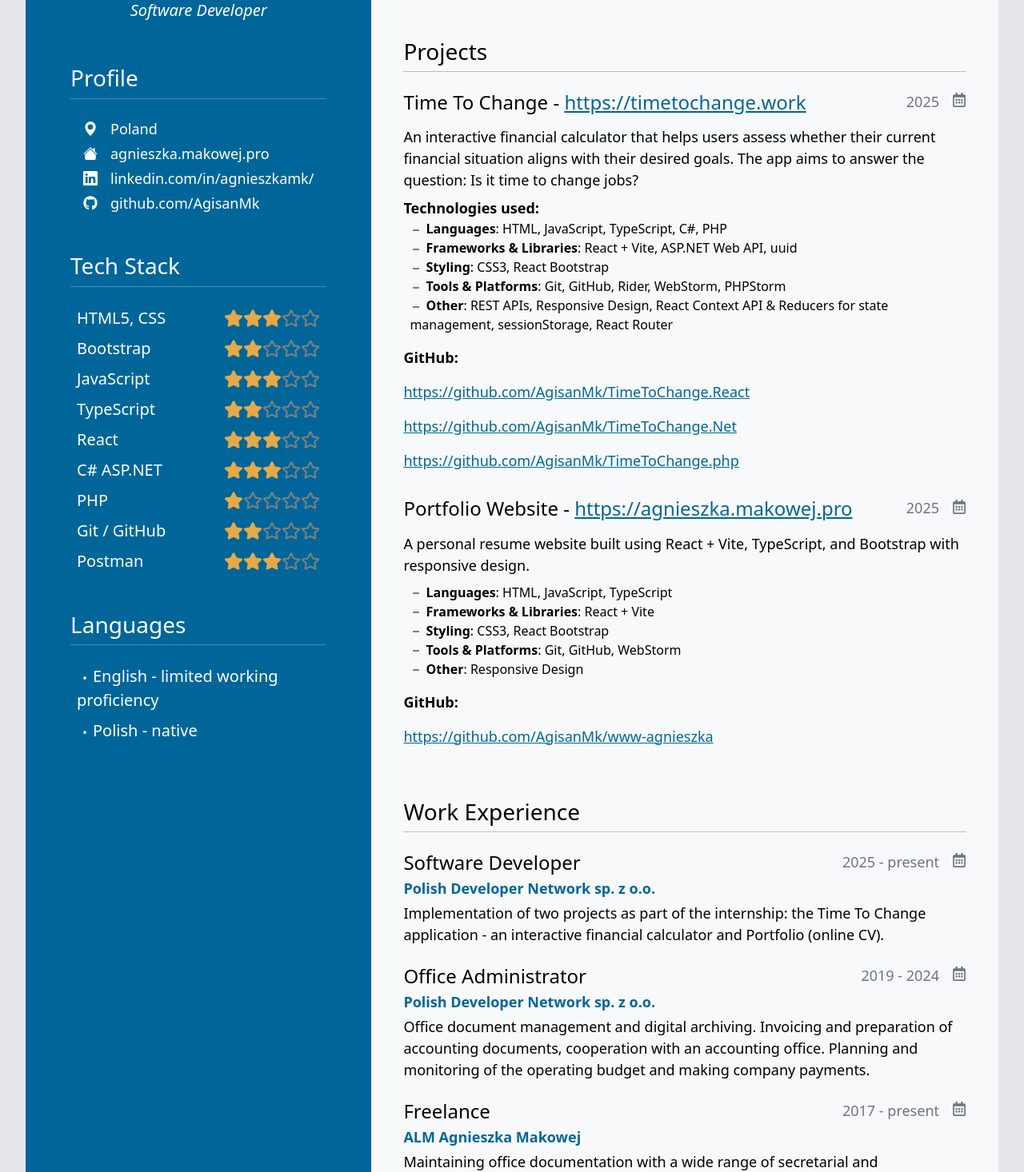
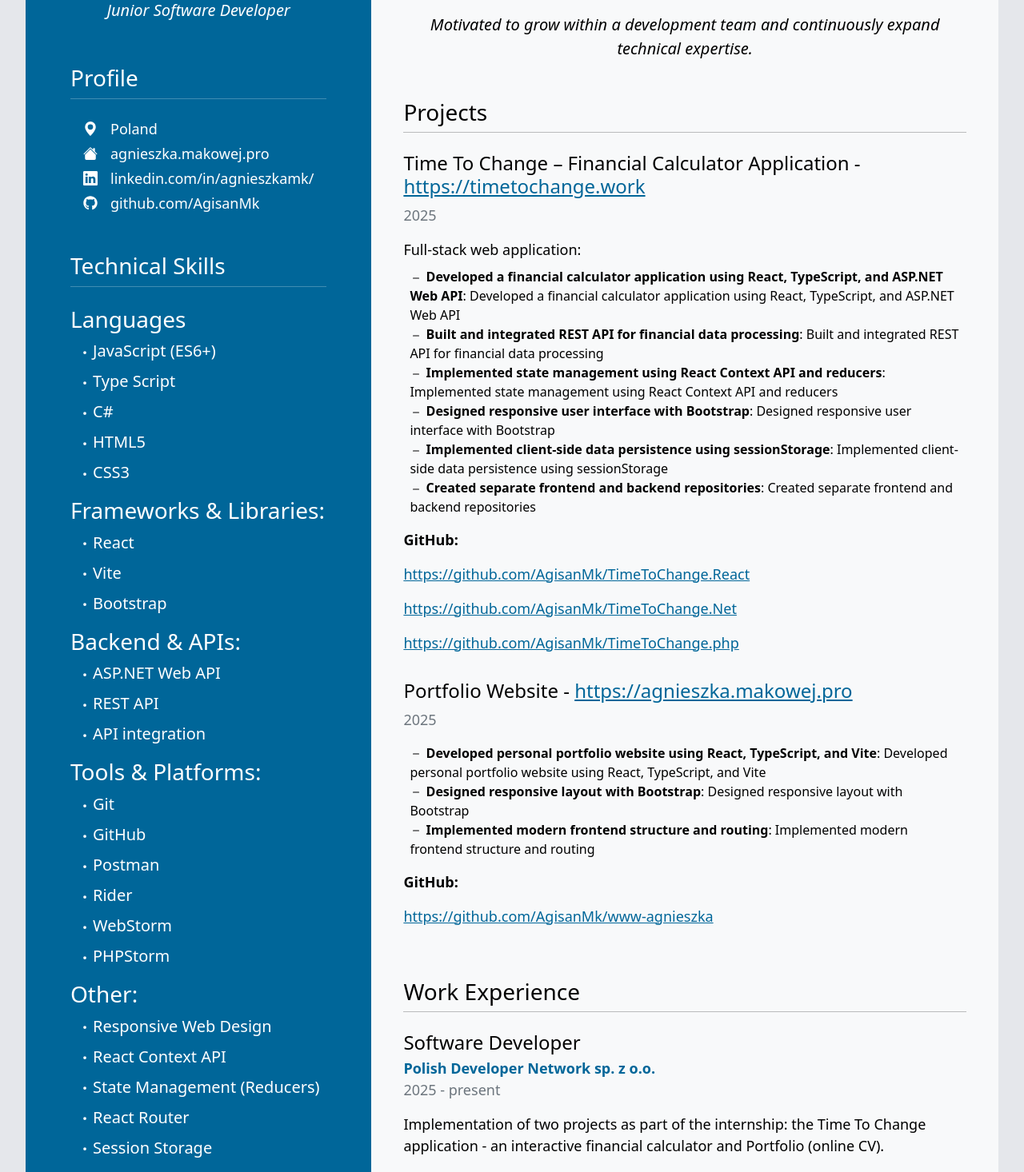
Before and after one commit to AgisanMk/www-agnieszka, a React (Vite) app: page / in a window 1280 px wide. Shown: the part 305-1771 px from the top of the page at 80% size. Built offline with nearby package versions, Linux system fonts and the light colour scheme; the HTML template or start-up script is replaced by a standard one.

Commit message:
Content update

```diff
--- a/src/App.tsx
+++ b/src/App.tsx
@@ -1,55 +1,38 @@
 import "./App.css";
 import { useRef } from 'react';
-import {skills, languages, projects, experience, courses, education} from './data/data-cv.ts';
-import type { TechStackListItemProps, Technology, ProjectBlockProps, ExperienceBlockProps, CourseBlockProps, EducationBlockProps } from './types/types';
+import {
+  languages,
+  projects,
+  experience,
+  courses,
+  education,
+  programmingLanguages,
+  frameworks, backend, tools, other
+} from './data/data-cv.ts';
+import type { ProjectBlockProps, ExperienceBlockProps, CourseBlockProps, EducationBlockProps } from './types/types';
 import profile from "./assets/profile-photo.png";
 import { BsLinkedin, BsGeoAltFill, BsHouseFill, BsDot, BsDash } from 'react-icons/bs';
-import { FaRegCalendarAlt, FaGithub, FaRegStar, FaStar } from "react-icons/fa";
+import { FaGithub} from "react-icons/fa";
 
-export const TechStackListItem = ({ name, level }: TechStackListItemProps) => {
-  const totalStars = 5;
-  return (
-      <li className="d-flex justify-content-between align-items-center mb-2">
-        <div className="d-flex align-items-center gap-1">
-          <span className="fs-5">{name}</span>
-        </div>
-        <div> {[...Array(totalStars)].map((_, i) =>
-            i < level ? (
-                <FaStar key={i} color="#e5a948" className="fs-4"/>
-            ) : (
-                <FaRegStar key={i} color="gray" className="fs-4"/>
-            )
-        )}
-        </div>
-      </li>
-    );
-};
 
 const ProjectBlock = ({ item }: ProjectBlockProps) => (
     <div className="mb-3">
       <div className="d-flex justify-content-between align-items-start">
         <div>
-          <div className="d-flex justify-content-between">
-            <div>
           <h4 className="mb-2">{item.nameProject} - <a href={item.linkProject} className="text-primary mb-0" target="_blank" rel="noopener noreferrer">{item.linkProject}</a></h4>
-            </div>
-            <div className="text-secondary">
-              <p>{item.period}<FaRegCalendarAlt className="ms-3 mb-2"/></p>
-            </div>
-          </div>
+          <p className="text-secondary">{item.period}</p>
           <p className="mb-2">{item.desc}</p>
-          <b className="mb-1">{item.nameList}</b>
-          <ul className="list-unstyled mx-2">
-            {item.list.map((tech: Technology) => (
-                <li key={tech.name} className="fs-6" >
-                  <BsDash /> <b>{tech.name}</b>: {tech.desc}
+          <ol className="list-unstyled mx-2">
+            {item.descList.map((el: { desc: string }, index: number) => (
+                <li key={`${el.desc}-${index}`} className="fs-6">
+                  <BsDash /> <b>{el.desc}</b>: {el.desc}
                 </li>
             ))}
-          </ul>
+          </ol>
           <p><span className="fw-bold mb-0">{item.nameRepo}</span></p>
-          <p><a href= {item.linkRepo1} className="text-primary" target="_blank" rel="noopener noreferrer">{item.linkRepo1}</a></p>
-          <p><a href= {item.linkRepo2} className="text-primary" target="_blank" rel="noopener noreferrer">{item.linkRepo2}</a></p>
-          <p><a href= {item.linkRepo3} className="text-primary" target="_blank" rel="noopener noreferrer">{item.linkRepo3}</a></p>
+          {item.linkRepo1 && (<p><a href= {item.linkRepo1} className="text-primary" target="_blank" rel="noopener noreferrer">{item.linkRepo1}</a></p>)}
+          {item.linkRepo2 && (<p><a href= {item.linkRepo2} className="text-primary" target="_blank" rel="noopener noreferrer">{item.linkRepo2}</a></p>)}
+          {item.linkRepo3 && (<p><a href= {item.linkRepo3} className="text-primary" target="_blank" rel="noopener noreferrer">{item.linkRepo3}</a></p>)}
         </div>
       </div>
     </div>
@@ -57,45 +40,27 @@ const ProjectBlock = ({ item }: ProjectBlockProps) => (
 
 const ExperienceBlock = ({ item }: ExperienceBlockProps) => (
     <div className="mb-4">
-      <div className="d-flex justify-content-between">
-        <div>
       <h4 className="mb-1">{item.role}</h4>
       <b className="mb-0 text-primary">{item.company}</b>
-        </div>
-        <div className="text-end">
-          <p className="text-secondary">{item.period}<FaRegCalendarAlt className="ms-3 mb-2"/></p>
-        </div>
-      </div>
+      <p className="text-secondary">{item.period}</p>
       <p className="mt-1 mb-0">{item.desc}</p>
     </div>
 );
 
 const CourseBlock = ({ item }: CourseBlockProps) => (
     <div className="mb-4">
-      <div className="d-flex justify-content-between">
-        <div>
       <h4 className="mb-1">{item.name}</h4>
       <b className="mb-0 text-primary">{item.company}</b>
-        </div>
-        <div className="text-end">
-          <p className="text-secondary">{item.period}<FaRegCalendarAlt className="ms-3 mb-2"/></p>
-        </div>
-      </div>
+      <p className="text-secondary">{item.period}</p>
       <p className="mt-1 mb-0">{item.desc}</p>
     </div>
 );
 
 const EducationBlock = ({ item } : EducationBlockProps) => (
-    <div className="mb-3">
-      <div className="d-flex justify-content-between">
-        <div>
+    <div className="mb-4">
       <h4 className="mb-1">{item.degree}</h4>
       <b className="mb-0 text-primary">{item.school}</b>
-        </div>
-        <div className="text-end">
-          <p className="text-secondary">{item.period}<FaRegCalendarAlt className="ms-3 mb-2"/></p>
-        </div>
-      </div>
+      <p className="text-secondary">{item.period}</p>
     </div>
 );
 
@@ -110,7 +75,7 @@ const App = () => {
           <div className="text-center align-content-center align-items-center mb-4">
             <img src={profile} alt="profile" className="profile-photo" />
             <h2 className="mb-1">Agnieszka Makowej</h2>
-            <h5><i>Software Developer</i></h5>
+            <h5><i>Junior Software Developer</i></h5>
           </div>
 
           <div className="m-4">
@@ -149,11 +114,36 @@ const App = () => {
           </div>
 
           <div className="m-4">
-            <h3 className="d-flex align-items-center gap-2 mt-5">Tech Stack</h3>
+            <h3 className="d-flex align-items-center gap-2 mt-5">Technical Skills</h3>
             <hr className="mb-4 mt-0" />
+            <h3>Languages</h3>
             <ul className="list-unstyled mx-2">
-              {skills.map((s) => (
-                  <TechStackListItem key={s.name} name={s.name} level={s.level} />
+              {programmingLanguages.map((s) => (
+                  <li key={s.name} className="mb-2 fs-5"><BsDot />{s.name}</li>
+              ))}
+            </ul>
+            <h3>Frameworks & Libraries:</h3>
+            <ul className="list-unstyled mx-2">
+              {frameworks.map((s) => (
+                  <li key={s.name} className="mb-2 fs-5"><BsDot />{s.name}</li>
+              ))}
+            </ul>
+            <h3>Backend & APIs:</h3>
+            <ul className="list-unstyled mx-2">
+              {backend.map((s) => (
+                  <li key={s.name} className="mb-2 fs-5"><BsDot />{s.name}</li>
+              ))}
+            </ul>
+            <h3>Tools & Platforms:</h3>
+            <ul className="list-unstyled mx-2">
+              {tools.map((s) => (
+                  <li key={s.name} className="mb-2 fs-5"><BsDot />{s.name}</li>
+              ))}
+            </ul>
+            <h3>Other:</h3>
+            <ul className="list-unstyled mx-2">
+              {other.map((s) => (
+                  <li key={s.name} className="mb-2 fs-5"><BsDot />{s.name}</li>
               ))}
             </ul>
           </div>
@@ -174,10 +164,14 @@ const App = () => {
             <h3>Summary</h3>
             <hr className="mb-4 mt-0" />
             <p className="fs-5 fst-italic">
-              I'm a software developer motivated to learn and develop through hands-on projects. I&nbsp;work with React, TypeScript, and Vite, and I'm also learning about backend integration based on ASP.NET Web API and PHP.
+              Junior Software Developer specializing in React, TypeScript, and REST API integration.
             </p>
             <p className="fs-5 fst-italic">
-              I'm looking for my first commercial role to grow within a team, gradually expand my skills and create real value for users.
+              Experience in building full-stack web applications using React and ASP.NET Web API. Skilled in developing responsive user interfaces, managing
+              application state, and integrating frontend with backend services.
+            </p>
+            <p className="fs-5 fst-italic">
+              Motivated to grow within a development team and continuously expand technical expertise.
             </p>
           </section>
 
@@ -198,18 +192,18 @@ const App = () => {
           </section>
 
           <section className="mb-5">
-            <h3 className="mt-5">Courses</h3>
+            <h3 className="mt-5">Education</h3>
             <hr className="mb-4 mt-0" />
-            {courses.map((e, i) => (
-                <CourseBlock key={i} item={e} />
+            {education.map((e, i) => (
+                <EducationBlock key={i} item={e} />
             ))}
           </section>
 
           <section className="mb-5">
-            <h3 className="mt-5">Education</h3>
+            <h3 className="mt-5">Courses & Certifications</h3>
             <hr className="mb-4 mt-0" />
-            {education.map((e, i) => (
-                <EducationBlock key={i} item={e} />
+            {courses.map((e, i) => (
+                <CourseBlock key={i} item={e} />
             ))}
           </section>
 
--- a/src/data/data-cv.ts
+++ b/src/data/data-cv.ts
@@ -1,54 +1,80 @@
 import type {
-    TechStack,
     ExperienceItem,
     CourseItem,
     EducationItem,
     ProjectItem,
-    Technology,
+    DescProject, DescWebsite,
+    TechSkill,
 
 } from "../types/types.ts";
 
-export const skills: TechStack[] = [
-    { name: 'HTML5, CSS', level: 3 },
-    { name: 'Bootstrap', level: 2 },
-    { name: 'JavaScript', level: 3 },
-    { name: 'TypeScript', level: 2 },
-    { name: 'React', level: 3 },
-    { name: 'C# ASP.NET', level: 3 },
-    { name: 'PHP', level: 1 },
-    { name: 'Git / GitHub', level: 2 },
-    { name: 'Postman', level: 3 },
+export const programmingLanguages: TechSkill[] = [
+    { name: 'JavaScript (ES6+)'},
+    { name: 'Type Script'},
+    { name: 'C#'},
+    { name: 'HTML5'},
+    { name: 'CSS3'}
 ];
 
+export const frameworks: TechSkill[] = [
+    { name: 'React'},
+    { name: 'Vite'},
+    { name: 'Bootstrap'},
+];
+
+export const backend: TechSkill[] = [
+    { name: 'ASP.NET Web API'},
+    { name: 'REST API'},
+    { name: 'API integration'},
+];
+
+export const tools: TechSkill[] = [
+    { name: 'Git'},
+    { name: 'GitHub'},
+    { name: 'Postman'},
+    { name: 'Rider'},
+    { name: 'WebStorm'},
+    { name: 'PHPStorm'},
+];
+
+export const other: TechSkill[] = [
+    { name: 'Responsive Web Design'},
+    { name: 'React Context API'},
+    { name: 'State Management (Reducers)'},
+    { name: 'React Router'},
+    { name: 'Session Storage'},
+];
+
+
 export const languages = [
-    'English - limited working proficiency',
+    'English - Intermediate (B1)',
     'Polish - native',
 ];
 
-export const technologiesApi: Technology[] = [
-    { name: 'Languages', desc: 'HTML, JavaScript, TypeScript, C#, PHP' },
-    { name: 'Frameworks & Libraries', desc: 'React + Vite, ASP.NET Web API, uuid' },
-    { name: 'Styling', desc: 'CSS3, React Bootstrap' },
-    { name: 'Tools & Platforms', desc: 'Git, GitHub, Rider, WebStorm, PHPStorm' },
-    { name: 'Other', desc: 'REST APIs, Responsive Design, React Context API & Reducers for state management, sessionStorage, React Router' },
+export const descProjects: DescProject[] = [
+    {desc: 'Developed a financial calculator application using React, TypeScript, and ASP.NET Web API'},
+    {desc: 'Built and integrated REST API for financial data processing'},
+    {desc: 'Implemented state management using React Context API and reducers'},
+    {desc: 'Designed responsive user interface with Bootstrap'},
+    {desc: 'Implemented client-side data persistence using sessionStorage'},
+    {desc: 'Created separate frontend and backend repositories'},
 ]
 
-export const technologiesWebsite: Technology[] = [
-    { name: 'Languages', desc: 'HTML, JavaScript, TypeScript' },
-    { name: 'Frameworks & Libraries', desc: 'React + Vite' },
-    { name: 'Styling', desc: 'CSS3, React Bootstrap' },
-    { name: 'Tools & Platforms', desc: 'Git, GitHub, WebStorm' },
-    { name: 'Other', desc: 'Responsive Design' },
+export const descWebsites: DescWebsite[] = [
+    {desc: 'Developed personal portfolio website using React, TypeScript, and Vite'},
+    {desc: 'Designed responsive layout with Bootstrap'},
+    {desc: 'Implemented modern frontend structure and routing'},
 ]
 
 export const projects: ProjectItem[] = [
     {
-        nameProject: 'Time To Change',
+        nameProject: 'Time To Change – Financial Calculator Application',
         linkProject: 'https://timetochange.work',
         period: '2025',
-        desc: 'An interactive financial calculator that helps users assess whether their current financial situation aligns with their desired goals. The app aims to answer the question: Is it time to change jobs?',
-        nameList: 'Technologies used:',
-        list: technologiesApi,
+        desc: 'Full-stack web application:',
+        descList: descProjects,
+        tech: 'Technologies:',
+        descTech: 'React, TypeScript, C#, ASP.NET Web API, JavaScript, HTML, CSS',
         nameRepo: 'GitHub: ',
         linkRepo1: 'https://github.com/AgisanMk/TimeToChange.React',
         linkRepo2: 'https://github.com/AgisanMk/TimeToChange.Net',
@@ -59,9 +85,10 @@ export const projects: ProjectItem[] = [
         nameProject: 'Portfolio Website',
         linkProject: 'https://agnieszka.makowej.pro',
         period: '2025',
-        desc: 'A personal resume website built using React + Vite, TypeScript, and Bootstrap with responsive design.',
-        nameList: '',
-        list: technologiesWebsite,
+        desc: '',
+        descList: descWebsites,
+        tech: 'Technologies:',
+        descTech: 'React, TypeScript, HTML, CSS, Bootstrap',
         nameRepo: 'GitHub: ',
         linkRepo1: 'https://github.com/AgisanMk/www-agnieszka'
     },
```
Also changed, not shown: src/types/types.ts (+13 -14 lines). Lines whose indentation alone changed are shown as unchanged.
